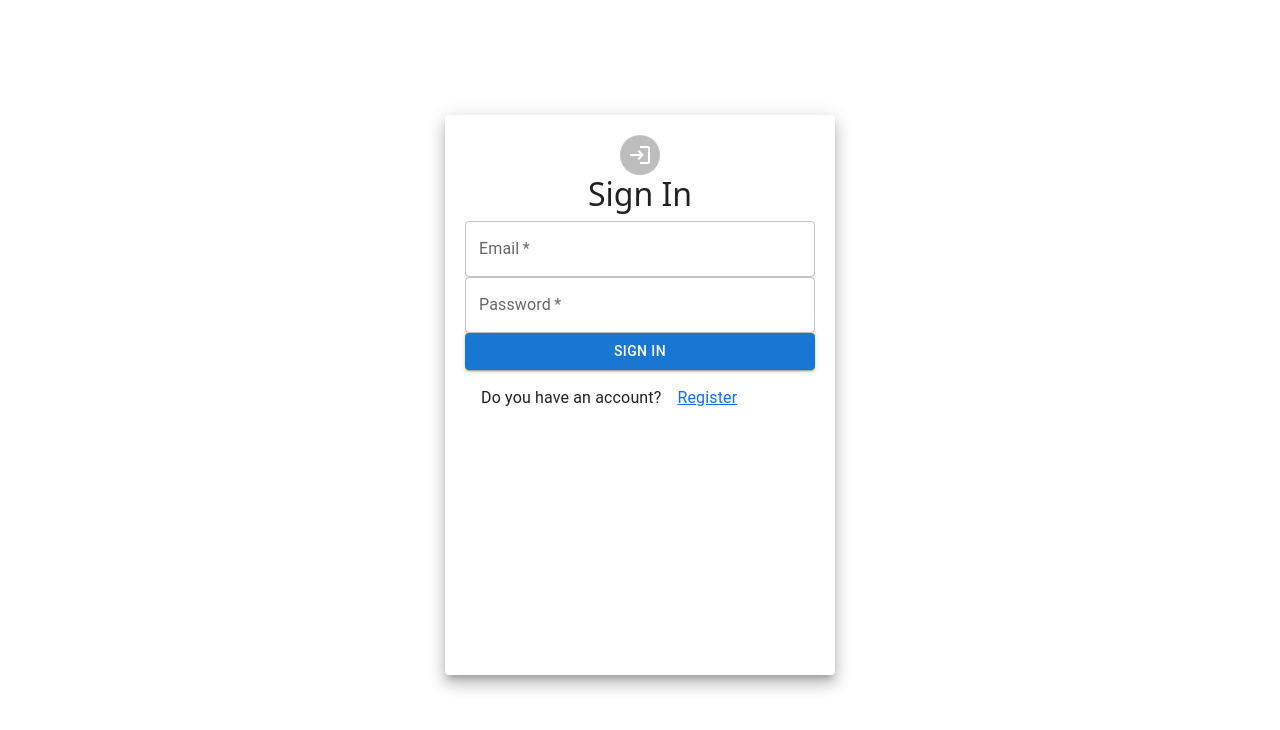
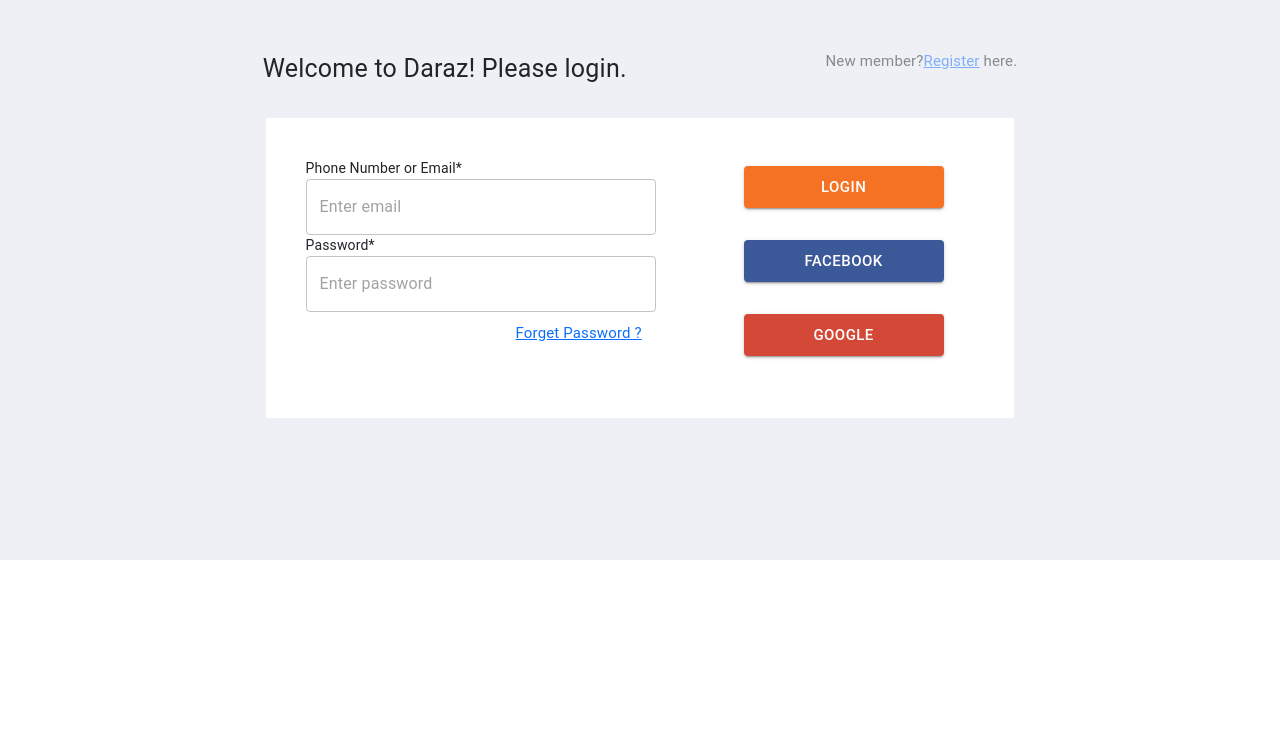
Before and after one commit to sheikhmubeen292/daraz-clone, a React (Create React App) app in the folder client/: page /login in a window 1280 px wide. Shown: the top 730 px of the page. Built offline with nearby package versions, Linux system fonts and the light colour scheme; the HTML template or start-up script is replaced by a standard one.

Commit message:
new login and navbar setting

```diff
--- a/client/package.json
+++ b/client/package.json
@@ -15,6 +15,7 @@
     "bootstrap": "^5.2.1",
     "immutable": "^4.1.0",
     "install": "^0.13.0",
+    "muicss": "^0.10.3",
     "npm": "^8.16.0",
     "react": "^18.2.0",
     "react-bootstrap": "^2.5.0",
--- a/client/src/App.js
+++ b/client/src/App.js
@@ -1,5 +1,6 @@
 import Register from "./components/Singup/Register";
-import Login from "./components/Login/Login";
+// import Login from "./components/Login/Login";
+import Loginfoam from "./components/Login/Login1";
 import ProductPage from "./components/ProductPage";
 import HomeScreen from "./components/HomeScreen";
 import CategoryPage from "./components/CategoryPage/Categories";
@@ -26,7 +27,7 @@
               }
             /> */}
           <Route path="/register" element={<Register />} />
-          <Route path="/login" element={<Login />}></Route>
+          <Route path="/login" element={<Loginfoam />}></Route>
           <Route path="/" element={<HomeScreen />}></Route>
           <Route
             path="/categoryPage/:category"
--- /dev/null
+++ b/client/src/components/Login/Login1.jsx
@@ -0,0 +1,227 @@
+import React from "react";
+import { Typography, Container, Box, TextField, Button } from "@mui/material";
+import { makeStyles } from "@mui/styles";
+import { Link, useNavigate } from "react-router-dom";
+import { useState, useEffect } from "react";
+import axios from "axios";
+const useStyles = makeStyles((theme) => ({
+  spanstyle: { color: "red", marginTop: "10px" },
+  typo: { padding: "1rem" },
+}));
+function Loginfoam() {
+  const [email, setEmail] = useState("");
+  const [password, setPassword] = useState("");
+  const [error, setError] = useState(false);
+  const classes = useStyles();
+  const navigate = useNavigate();
+
+  const currentUser = JSON.parse(localStorage.getItem("currentUser"));
+  // console.log(currentUser.user,"user........//")
+  useEffect(() => {
+    if (currentUser) {
+      navigate("/");
+    }
+  }, []);
+  const handleSubmit = async (e) => {
+    e.preventDefault();
+    setError(false);
+    const user = { email, password };
+    console.log(user);
+    // dispatch(loginUser(user));
+    try {
+      const result = await axios.post(`http://localhost:5000/api/users/login`, {
+        email,
+        password,
+      });
+      if (result.data) {
+        alert("User Login Successfully!");
+        let localdata = localStorage.setItem(
+          "currentUser",
+          JSON.stringify(result.data)
+        );
+        navigate("/");
+      }
+    } catch (err) {
+      console.log(err, "err");
+      setError(true);
+    }
+  };
+  return (
+    <React.Fragment>
+      <Box
+        width="100vw"
+        height="70vh"
+        backgroundColor="#EFF0F5"
+        paddingTop="50px"
+      >
+        <Container>
+          <Box
+            sx={{
+              display: "flex",
+              justifyContent: "space-evenly",
+            }}
+          >
+            <Typography
+              sx={{
+                fontSize: "25px",
+              }}
+            >
+              Welcome to Daraz! Please login.
+            </Typography>
+
+            <Typography
+              sx={{
+                fontSize: "15px",
+                opacity: "0.5",
+              }}
+            >
+              New member?
+              <span
+                sx={{
+                  typography: "body1",
+                  "& > :not(style) + :not(style)": {
+                    ml: 2,
+                  },
+                }}
+                onClick={ProgressEvent}
+              >
+                <Link lassName={classes.typo} to="/register">
+                  Register
+                </Link>
+              </span>{" "}
+              here.
+            </Typography>
+          </Box>
+
+          <Box
+            sx={{
+              display: "flex",
+              justifyContent: "center",
+            }}
+          >
+            <Box
+              sx={{
+                width: "65%",
+                height: "300px",
+                backgroundColor: "#FFFFFF",
+                marginTop: "30px",
+              }}
+            >
+              <Box
+                sx={{
+                  display: "flex",
+                  flexDirection: "space-between",
+                }}
+              >
+                <Box
+                  sx={{
+                    m: 5,
+                  }}
+                >
+                  <Typography sx={{ fontSize: "14px" }}>
+                    Phone Number or Email*
+                  </Typography>
+                  <TextField
+                    sx={{ width: "350px" }}
+                    placeholder="Enter email"
+                    type="email"
+                    onChange={(e) => setEmail(e.target.value)}
+                    fullWidth
+                    required
+                  />
+                  <br></br>
+                  <Typography sx={{ fontSize: "14px" }}>Password*</Typography>
+                  <TextField
+                    placeholder="Enter password"
+                    type="password"
+                    onChange={(e) => setPassword(e.target.value)}
+                    fullWidth
+                    required
+                  />
+
+                  <Typography
+                    sx={{
+                      fontSize: "15px",
+                      marginTop: "10px",
+                      marginLeft: "60%",
+                    }}
+                  >
+                    <span
+                      sx={{
+                        typography: "body1",
+                        "& > :not(style) + :not(style)": {
+                          // ml: 2,
+                        },
+                      }}
+                      onClick={ProgressEvent}
+                    >
+                      <Link href="#">Forget Password ?</Link>
+                    </span>
+                  </Typography>
+                </Box>
+
+                <Box
+                  sx={{
+                    m: 4,
+                  }}
+                >
+                  <Box
+                    sx={{
+                      "& button": { m: 2 },
+                      // width: "400px",
+                      fontSize: "24px",
+                    }}
+                  >
+                    <Button
+                      variant="contained"
+                      size="large"
+                      onClick={handleSubmit}
+                      sx={{
+                        backgroundColor: "#F57224",
+                        width: "200px",
+                      }}
+                    >
+                      login
+                    </Button>
+                  </Box>
+                  {error && (
+                    <Box component="span" className={classes.spanstyle}>
+                      Email or Password is Incorrect!
+                    </Box>
+                  )}
+
+                  <Box sx={{ "& button": { m: 2 }, fontSize: "24px" }}>
+                    <Button
+                      variant="contained"
+                      size="large"
+                      sx={{
+                        backgroundColor: "#3B5998",
+                        width: "200px",
+                      }}
+                    >
+                      FaceBook
+                    </Button>
+                  </Box>
+
+                  <Box sx={{ "& button": { m: 2 }, fontSize: "24px" }}>
+                    <Button
+                      variant="contained"
+                      size="large"
+                      sx={{
+                        backgroundColor: "#D34836",
+                        width: "200px",
+                      }}
+                    >
+                      Google
+                    </Button>
+                  </Box>
+                </Box>
+              </Box>
+            </Box>
+          </Box>
+        </Container>
+      </Box>
+    </React.Fragment>
+  );
+}
+export default Loginfoam;
--- a/client/src/components/navbar/navbar.js
+++ b/client/src/components/navbar/navbar.js
@@ -239,20 +239,22 @@
                     color: "#000000",
                     fontSize: "3rem",
                     marginLeft: "1rem",
+
                   }}
                 />
               </Grid>
               <Grid item md={1}>
-                <img src={download} width={250} height={60} alt="" />
+                <img src={download} width={180} height={45} alt="" />
               </Grid>
               <Grid item md={2} >
-                <Dropdown >
-                {currentUser?(<> <Dropdown.Toggle id="dropdown-basic" style={{marginLeft:"15rem",backgroundColor:"#f57224", fontSize:"1.3rem"}}>
+                <Dropdown>
+                {currentUser?(<> <Dropdown.Toggle id="dropdown-basic" style={{marginLeft:"7rem",fontFamily:"Times New Roman", padding:"10px",backgroundColor:"#f57224", fontSize:"1.3rem", borderRadius:"50px",}}>
                 {currentUser?.data?.name}
                   </Dropdown.Toggle><Dropdown.Menu>
-                    <Dropdown.Item href="#/action-1" onClick={logout}>Logout</Dropdown.Item>
-                  </Dropdown.Menu></>):(<Dropdown.Item href="#/action-1">Login</Dropdown.Item>)}
-
+                    <Dropdown.Item href="/login" onClick={logout} style={{backgroundColor:"#f57224", textDecoration:"none", color:"black",
+                  fontFamily:"Times New Roman", fontSize:"16px", display:"block", borderRadius:"10px", padding:"10px"}} >Logout</Dropdown.Item>
+                  </Dropdown.Menu></>):(<Dropdown.Item href="/login"  style={{backgroundColor:"#f57224", textDecoration:"none", color:"black",
+                  fontFamily:"Times New Roman", fontSize:"16px", display:"block", borderRadius:"10px", padding:"10px",marginLeft:"7rem",width:"60px"}} >Login</Dropdown.Item>)}
                 </Dropdown>
               </Grid>
             </Grid>
@@ -292,10 +294,12 @@
                     alignItems: "center",
                   }}
                 >
+                  <Box mb={2}>
+
                   <TextField
                     id="outlined-basic"
                     variant="outlined"
-                    sx={{ width: 150 }}
+                    sx={{ width: 100 }}
                   />
                   <SearchIcon
                     sx={{
@@ -303,13 +307,24 @@
                       width: "2rem",
                       height: "3rem",
                       borderRadius: "50%",
+                      position:"absolute"
                     }}
                   />
+                  </Box>
                   <ShoppingCartSharpIcon
-                    sx={{ color: "#000000", fontSize: "2rem" }}
+                    sx={{ color: "#000000", fontSize: "2rem", marginBottom:"1rem"}}
                   />
 
-                  <img src={download} width={150} height={60} alt="" />
+                  <Dropdown>
+                {currentUser?(<> <Dropdown.Toggle id="dropdown-basic" style={{fontFamily:"Times New Roman", padding:"10px",backgroundColor:"#f57224", fontSize:"1.3rem", borderRadius:"50px"}}>
+                {currentUser?.data?.name}
+                  </Dropdown.Toggle><Dropdown.Menu>
+                    <Dropdown.Item href="/login" onClick={logout} style={{backgroundColor:"#f57224", textDecoration:"none", color:"black",
+                  fontFamily:"Times New Roman", fontSize:"16px", display:"block", borderRadius:"10px", padding:"10px"}} >Logout</Dropdown.Item>
+                  </Dropdown.Menu></>):(<Dropdown.Item href="/login" style={{backgroundColor:"#f57224", textDecoration:"none", color:"black",
+                  fontFamily:"Times New Roman", fontSize:"16px", display:"block", borderRadius:"10px", padding:"10px"}}>Login</Dropdown.Item>)}
+
+                </Dropdown>
                 </Box>
               </Grid>
             </Grid>
```
Also changed, not shown: 1 other file (tests, documents, lock files or other folders).
